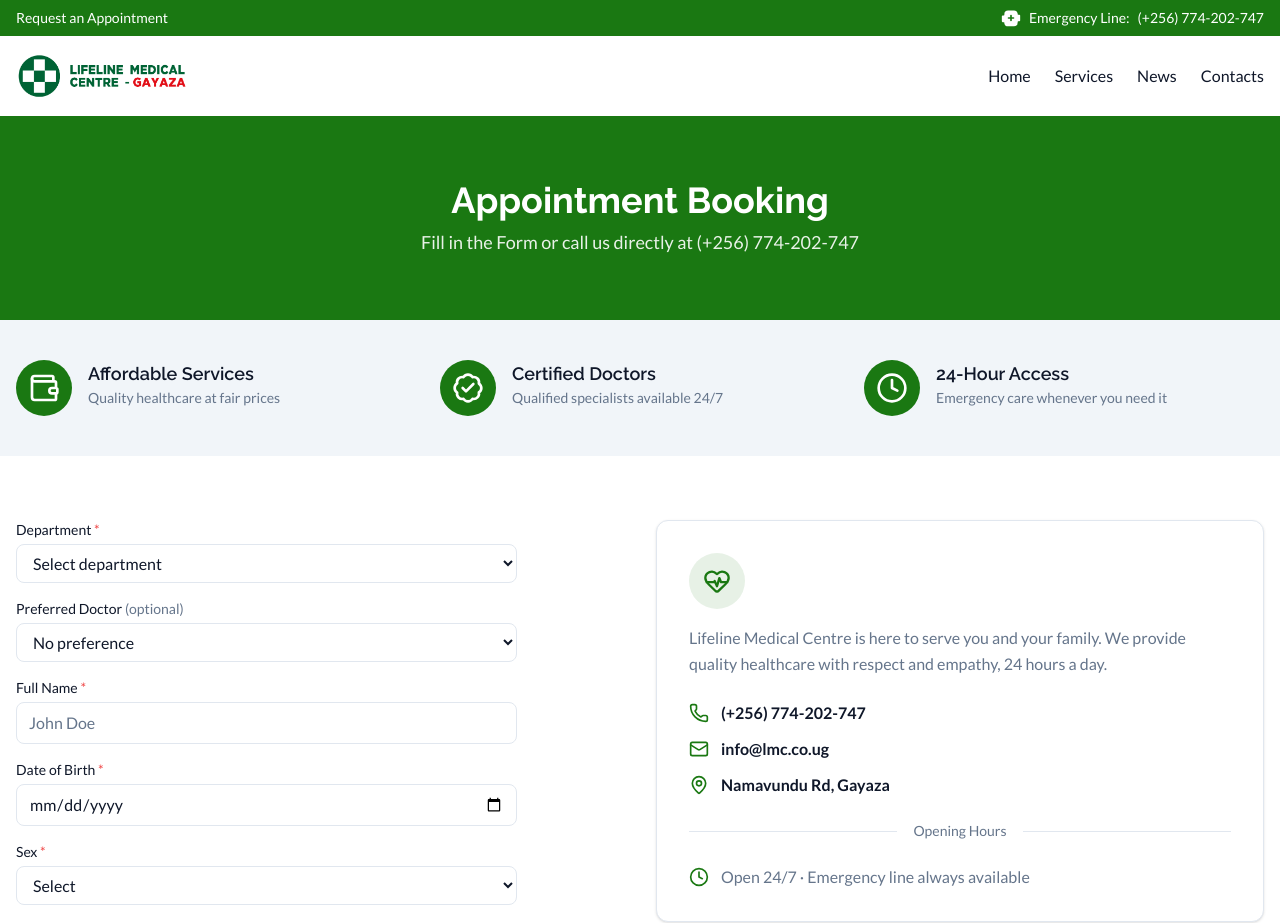
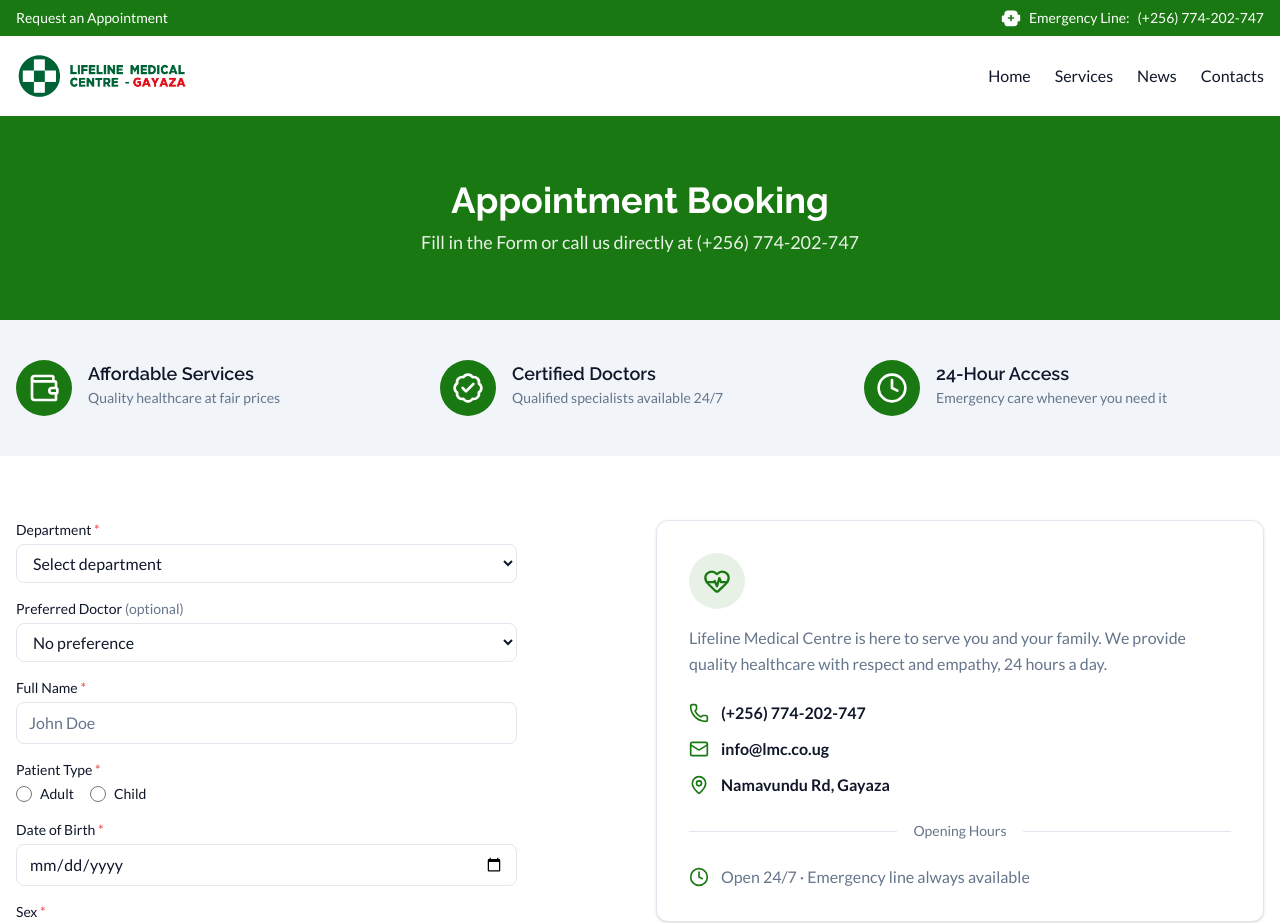
Before and after one commit to kashik09/lmc, a Next.js app: page /appointments in a window 1280 px wide. Shown: the top 923 px of the page. Built offline with nearby package versions, Linux system fonts and the light colour scheme.

Commit message:
fix(appointments): separate Sex from patient type (adult/child)
Remove 'Child' from Sex options (semantically incorrect).

Add new Patient Type field with Adult/Child radio buttons.

Sex field now shows Female/Male only. Both fields required.

```diff
--- a/components/blocks/appointment-form.tsx
+++ b/components/blocks/appointment-form.tsx
@@ -5,6 +5,7 @@ import { useState, useMemo } from "react";
 import {
   appointmentDepartments,
   sexOptions,
+  patientTypeOptions,
 } from "@/content/appointments";
 import { doctors } from "@/content/doctors";
 import { submitAppointment } from "@/lib/actions/appointment";
@@ -13,6 +14,7 @@ interface FormData {
   department: string;
   doctorSlug: string;
   fullName: string;
+  patientType: string;
   dateOfBirth: string;
   sex: string;
   phone: string;
@@ -25,6 +27,7 @@ const initialFormData: FormData = {
   department: "",
   doctorSlug: "",
   fullName: "",
+  patientType: "",
   dateOfBirth: "",
   sex: "",
   phone: "",
@@ -70,6 +73,7 @@ export function AppointmentForm() {
 
     if (!formData.department) newErrors.department = "Required";
     if (!formData.fullName.trim()) newErrors.fullName = "Required";
+    if (!formData.patientType) newErrors.patientType = "Required";
     if (!formData.dateOfBirth) newErrors.dateOfBirth = "Required";
     if (!formData.sex) newErrors.sex = "Required";
     if (!formData.phone.trim()) newErrors.phone = "Required";
@@ -218,6 +222,31 @@ export function AppointmentForm() {
         />
         {errors.fullName && (
           <p className="mt-1 text-sm text-destructive">{errors.fullName}</p>
+        )}
+      </div>
+
+      {/* Patient Type */}
+      <div>
+        <label className="mb-1 block text-sm font-medium text-foreground">
+          Patient Type <span className="text-destructive">*</span>
+        </label>
+        <div className="flex gap-4">
+          {patientTypeOptions.map((opt) => (
+            <label key={opt.value} className="flex items-center gap-2">
+              <input
+                type="radio"
+                name="patientType"
+                value={opt.value}
+                checked={formData.patientType === opt.value}
+                onChange={handleChange}
+                className="h-4 w-4 border-input text-primary focus:ring-primary"
+              />
+              <span className="text-sm text-foreground">{opt.label}</span>
+            </label>
+          ))}
+        </div>
+        {errors.patientType && (
+          <p className="mt-1 text-sm text-destructive">{errors.patientType}</p>
         )}
       </div>
 
--- a/content/appointments.ts
+++ b/content/appointments.ts
@@ -17,6 +17,10 @@ export const appointmentDepartments = [
 export const sexOptions = [
   { value: "female", label: "Female" },
   { value: "male", label: "Male" },
+];
+
+export const patientTypeOptions = [
+  { value: "adult", label: "Adult" },
   { value: "child", label: "Child" },
 ];
 
--- a/lib/validators/appointment.ts
+++ b/lib/validators/appointment.ts
@@ -16,7 +16,10 @@ export const appointmentSchema = z.object({
       const date = new Date(val);
       return date < new Date();
     }, "Date of birth must be in the past"),
-  sex: z.enum(["male", "female", "other"], {
+  patientType: z.enum(["adult", "child"], {
+    message: "Please select patient type",
+  }),
+  sex: z.enum(["male", "female"], {
     message: "Please select a valid option",
   }),
   phone: z
```
